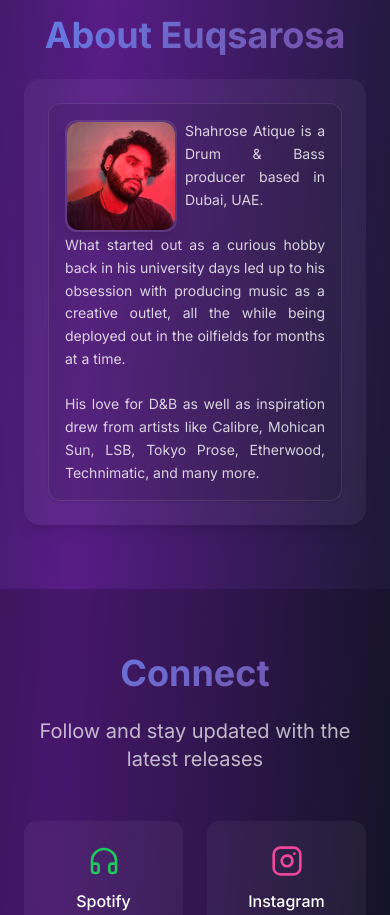
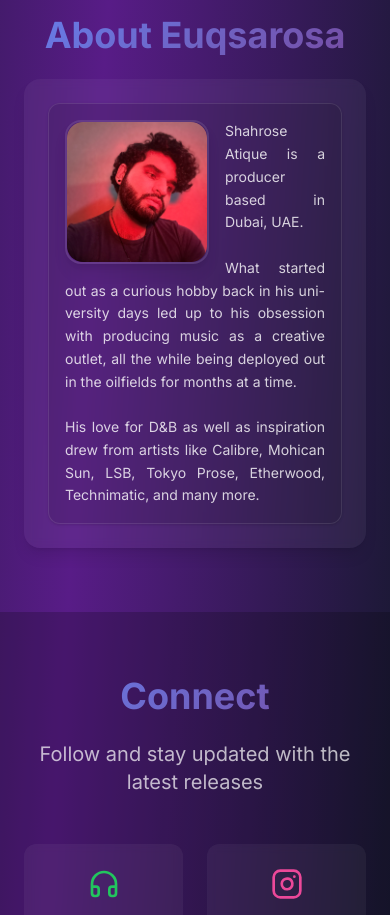
Before and after one commit to KingRose426/Euqsarosa-Website, a Next.js app in the folder Euqsarosa/: page / in a window 390 px wide. Shown: the part 4180-5095 px from the top of the page. Built offline with nearby package versions, Linux system fonts and the light colour scheme.

Commit message:
implemented vercel analytics and speed insights, major update to next.js, general enhancements to site

```diff
--- a/Euqsarosa/app/layout.js
+++ b/Euqsarosa/app/layout.js
@@ -1,6 +1,8 @@
 import { Inter, DM_Sans } from "next/font/google";
 import "./globals.css";
 import { cookies } from "next/headers";
+import { Analytics } from "@vercel/analytics/next";
+import { SpeedInsights } from "@vercel/speed-insights/next";
 
 const inter = Inter({ subsets: ["latin"], variable: "--font-inter" });
 const dmSans = DM_Sans({ subsets: ["latin"], variable: "--font-dmsans" });
@@ -80,6 +82,8 @@ export default function RootLayout({ children }) {
         className={`${inter.variable} ${dmSans.variable} bg-gray-950 text-white`}
       >
         {children}
+        <Analytics />
+        <SpeedInsights />
       </body>
     </html>
   );
--- a/Euqsarosa/app/page.js
+++ b/Euqsarosa/app/page.js
@@ -595,19 +595,22 @@ export default function Home() {
             <div className="flex-1 md:flex-[2] flex flex-col items-start text-left w-full bg-black/10 rounded-xl md:rounded-l-none shadow border border-white/10 p-4 sm:p-6">
               {/* Mobile: Photo integrated at top left with text wrapping */}
               <div className="md:hidden relative">
-                <div className="float-left mr-2">
-                  <div className="relative w-28 h-28 rounded-xl shadow-lg border-2 border-white/10 overflow-hidden flex-shrink-0">
+                <div className="float-left mr-4 mb-2">
+                  <div className="relative w-36 h-36 sm:w-40 sm:h-40 rounded-2xl shadow-lg border-2 border-white/10 overflow-hidden flex-shrink-0">
                     <Image
                       src="/profile.jpg"
                       alt="Photograph of Euqsarosa"
                       fill
-                      className="rounded-xl object-cover"
+                      className="rounded-2xl object-cover"
                       loading="lazy"
                     />
                   </div>
                 </div>
-                <p className="text-white/80 text-left text-justify text-sm leading-relaxed">
-                  Shahrose Atique is a Drum & Bass producer based in Dubai, UAE.
+                <p
+                  className="text-white/80 text-left text-justify text-sm leading-relaxed"
+                  style={{ hyphens: "auto", textWrap: "balance" }}
+                >
+                  Shahrose Atique is a producer based in Dubai, UAE.
                   <br />
                   <br />
                   What started out as a curious hobby back in his university
--- a/Euqsarosa/package.json
+++ b/Euqsarosa/package.json
@@ -9,9 +9,11 @@
     "lint": "next lint"
   },
   "dependencies": {
+    "@vercel/analytics": "^1.5.0",
+    "@vercel/speed-insights": "^1.2.0",
     "framer-motion": "^12.18.1",
     "lucide-react": "^0.263.1",
-    "next": "14.2.0",
+    "next": "^15.3.4",
     "react": "^18",
     "react-dom": "^18",
     "react-icons": "^4.12.0"
--- a/package.json
+++ b/package.json
@@ -1,5 +1,6 @@
 {
   "dependencies": {
-    "cross-env": "^7.0.3"
+    "cross-env": "^7.0.3",
+    "next": "^15.3.4"
   }
 }
```
Also changed, not shown: 2 other files (tests, documents, lock files or other folders).
